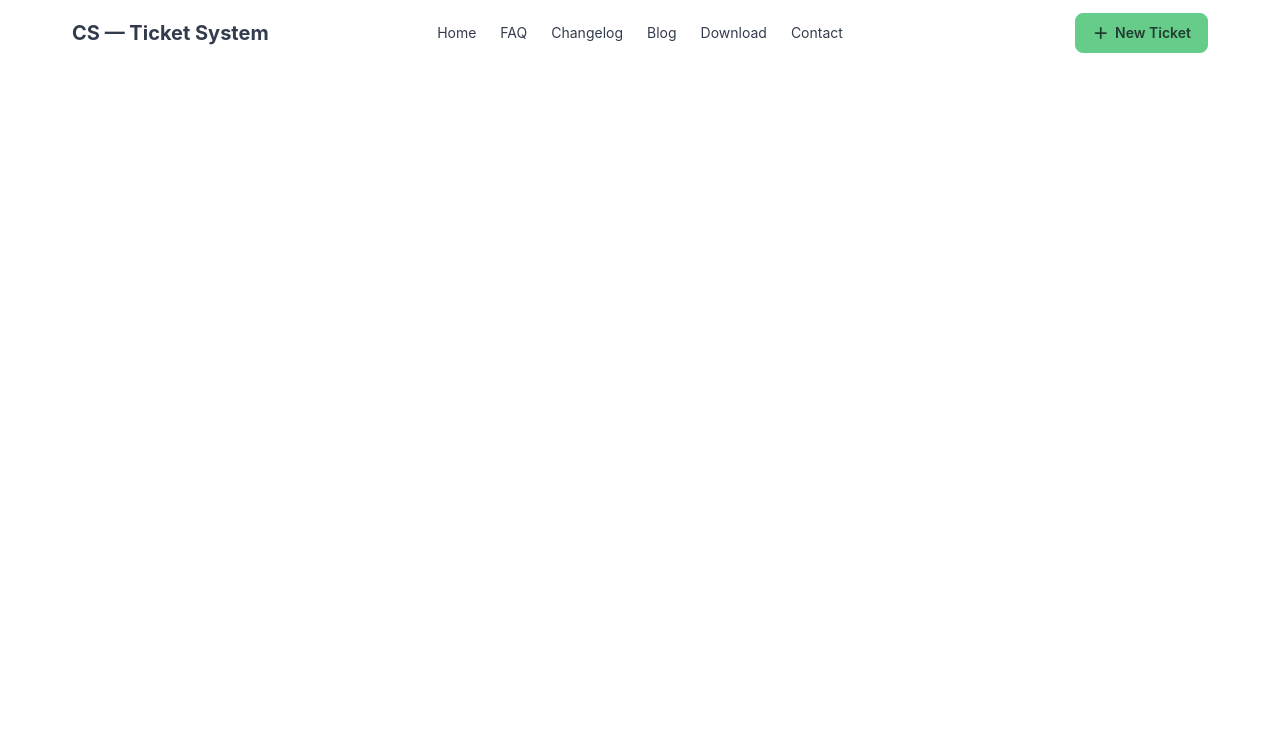
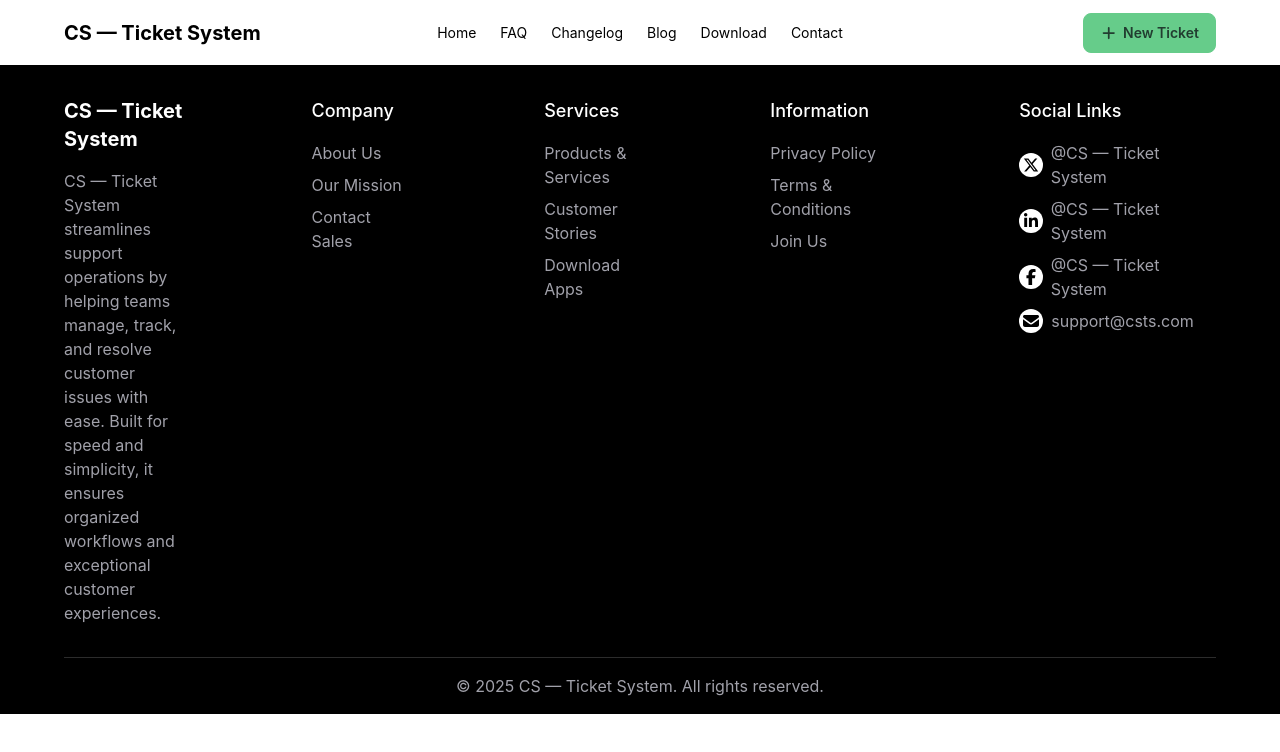
Before and after one commit to xcdtasif/ph-mr-md-13, a React (Vite) app: page / in a window 1280 px wide. Shown: the top 752 px of the page. Built offline with nearby package versions, Linux system fonts and the light colour scheme.

Commit message:
feat: add footer

```diff
--- a/src/App.jsx
+++ b/src/App.jsx
@@ -1,10 +1,13 @@
 import "./App.css";
+import Footer from "./components/Footer";
 import Header from "./components/Header";
 
 function App() {
   return (
     <div>
       <Header />
+
+      <Footer />
     </div>
   );
 }
--- /dev/null
+++ b/src/components/Footer.jsx
@@ -0,0 +1,139 @@
+import { FontAwesomeIcon } from "@fortawesome/react-fontawesome";
+
+export default function Footer() {
+  return (
+    <div className="bg-black text-white">
+      {/* footer */}
+      <footer className="max-w-360 mx-auto gap-0 px-16">
+        {/* grid */}
+        <div className="grid grid-cols-[auto_auto_auto_auto_auto] gap-32 py-8">
+          {/* cs — ticket system */}
+          <div className="space-y-4">
+            <div className="text-xl font-bold">
+              <a href="#">CS — Ticket System</a>
+            </div>
+            <div className="text-[#A1A1AA]">
+              <p>
+                CS — Ticket System streamlines support operations by helping
+                teams manage, track, and resolve customer issues with ease.
+                Built for speed and simplicity, it ensures organized workflows
+                and exceptional customer experiences.
+              </p>
+            </div>
+          </div>
+
+          {/* company */}
+          <div className="space-y-4">
+            <div className="text-lg font-medium">
+              <p>Company</p>
+            </div>
+            <div className="text-[#A1A1AA] space-y-2">
+              <div>
+                <a href="#">About Us</a>
+              </div>
+              <div>
+                <a href="#">Our Mission</a>
+              </div>
+              <div>
+                <a href="#">Contact Sales</a>
+              </div>
+            </div>
+          </div>
+
+          {/* services */}
+          <div className="space-y-4">
+            <div className="text-lg font-medium">
+              <p>Services</p>
+            </div>
+            <div className="text-[#A1A1AA] space-y-2">
+              <div>
+                <a href="#">Products & Services</a>
+              </div>
+              <div>
+                <a href="#">Customer Stories</a>
+              </div>
+              <div>
+                <a href="#">Download Apps</a>
+              </div>
+            </div>
+          </div>
+
+          {/* information */}
+          <div className="space-y-4">
+            <div className="text-lg font-medium">
+              <p>Information</p>
+            </div>
+            <div className="text-[#A1A1AA] space-y-2">
+              <div>
+                <a href="#">Privacy Policy</a>
+              </div>
+              <div>
+                <a href="#">Terms & Conditions</a>
+              </div>
+              <div>
+                <a href="#">Join Us</a>
+              </div>
+            </div>
+          </div>
+
+          {/* social links */}
+          <div className="space-y-4">
+            <div className="text-lg font-medium">
+              <p>Social Links</p>
+            </div>
+
+            <div className="text-[#A1A1AA] space-y-2">
+              <a href="#" className="flex items-center gap-2">
+                <span className="bg-white rounded-full w-6 h-6 flex items-center justify-center">
+                  <FontAwesomeIcon
+                    className="text-black"
+                    icon="fa-brands fa-x-twitter"
+                  />
+                </span>
+                @CS — Ticket System
+              </a>
+
+              <a href="#" className="flex items-center gap-2">
+                <span className="bg-white rounded-full w-6 h-6 flex items-center justify-center">
+                  <FontAwesomeIcon
+                    className="text-black"
+                    icon="fa-brands fa-linkedin-in"
+                  />
+                </span>
+                @CS — Ticket System
+              </a>
+
+              <a href="#" className="flex items-center gap-2">
+                <span className="bg-white rounded-full w-6 h-6 flex items-center justify-center">
+                  <FontAwesomeIcon
+                    className="text-black"
+                    icon="fa-brands fa-facebook-f"
+                  />
+                </span>
+                @CS — Ticket System
+              </a>
+
+              <a href="#" className="flex items-center gap-2">
+                <span className="bg-white rounded-full w-6 h-6 flex items-center justify-center">
+                  <FontAwesomeIcon
+                    className="text-black"
+                    icon="fa-solid fa-envelope"
+                  />
+                </span>
+                support@csts.com
+              </a>
+            </div>
+          </div>
+        </div>
+
+        {/* line */}
+        <hr className="text-[#D9D9D9]/20" />
+
+        {/* copyright */}
+        <p className="text-center text-[#A1A1AA] py-4">
+          © 2025 CS — Ticket System. All rights reserved.
+        </p>
+      </footer>
+    </div>
+  );
+}
--- a/src/components/Header.jsx
+++ b/src/components/Header.jsx
@@ -2,8 +2,10 @@ import { FontAwesomeIcon } from "@fortawesome/react-fontawesome";
 
 export default function Header() {
   return (
-    <div className="max-w-6xl mx-auto">
-      <div className="navbar">
+    <div className="bg-white text-black">
+      {/* header */}
+      <div className="navbar max-w-360 mx-auto px-16">
+        {/* left */}
         <div className="navbar-start">
           <div className="dropdown">
             <div tabIndex={0} role="button" className="btn btn-ghost lg:hidden">
@@ -47,8 +49,12 @@ export default function Header() {
               </li>
             </ul>
           </div>
-          <a className="text-xl font-bold">CS — Ticket System</a>
+          <a href="#" className="text-xl font-bold">
+            CS — Ticket System
+          </a>
         </div>
+
+        {/* center */}
         <div className="navbar-center hidden lg:flex">
           <ul className="menu menu-horizontal px-1">
             <li>
@@ -71,6 +77,8 @@ export default function Header() {
             </li>
           </ul>
         </div>
+
+        {/* right */}
         <div className="navbar-end">
           <a className="btn btn-primary">
             <FontAwesomeIcon icon="fa-solid fa-plus" />
```
